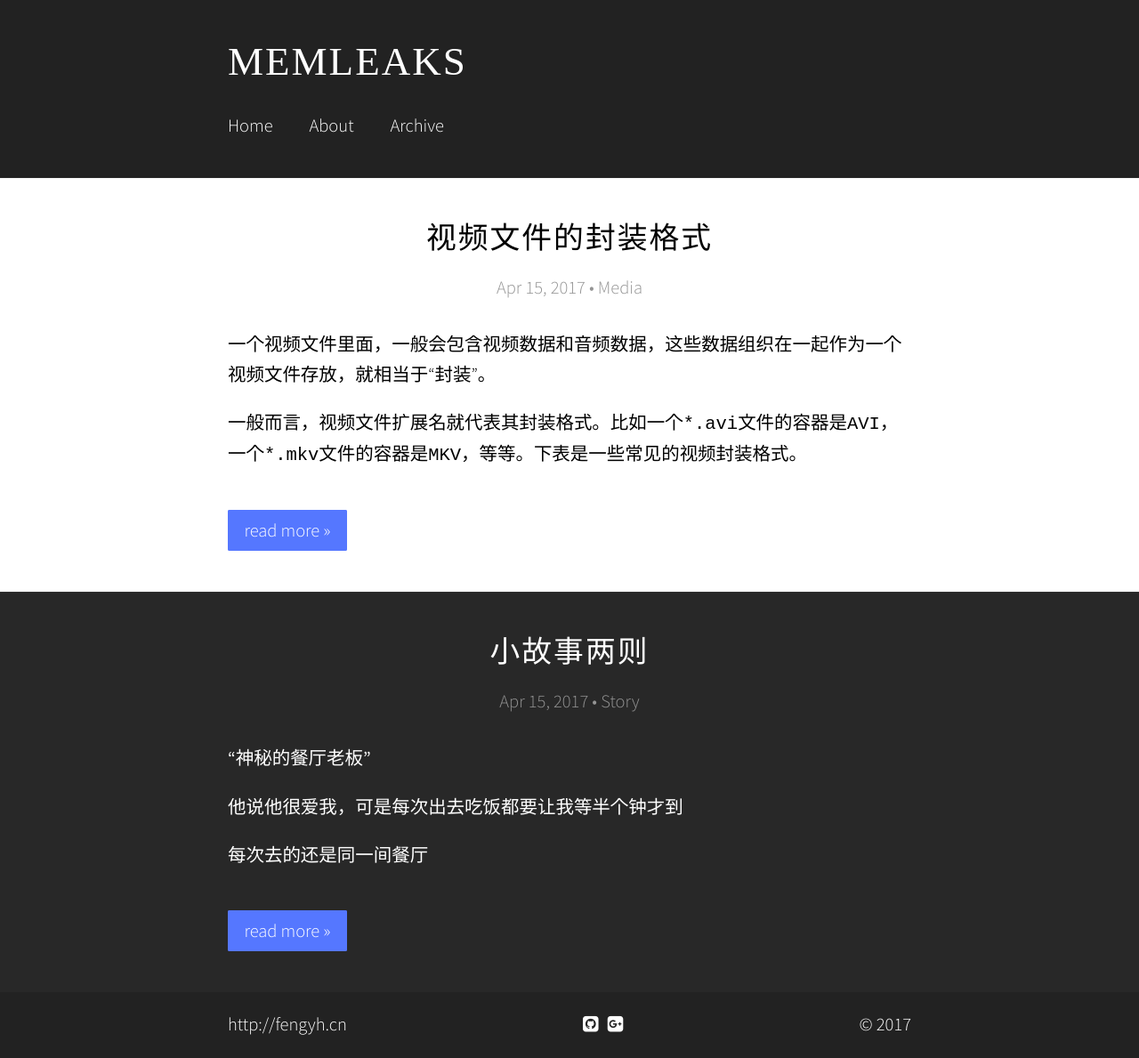
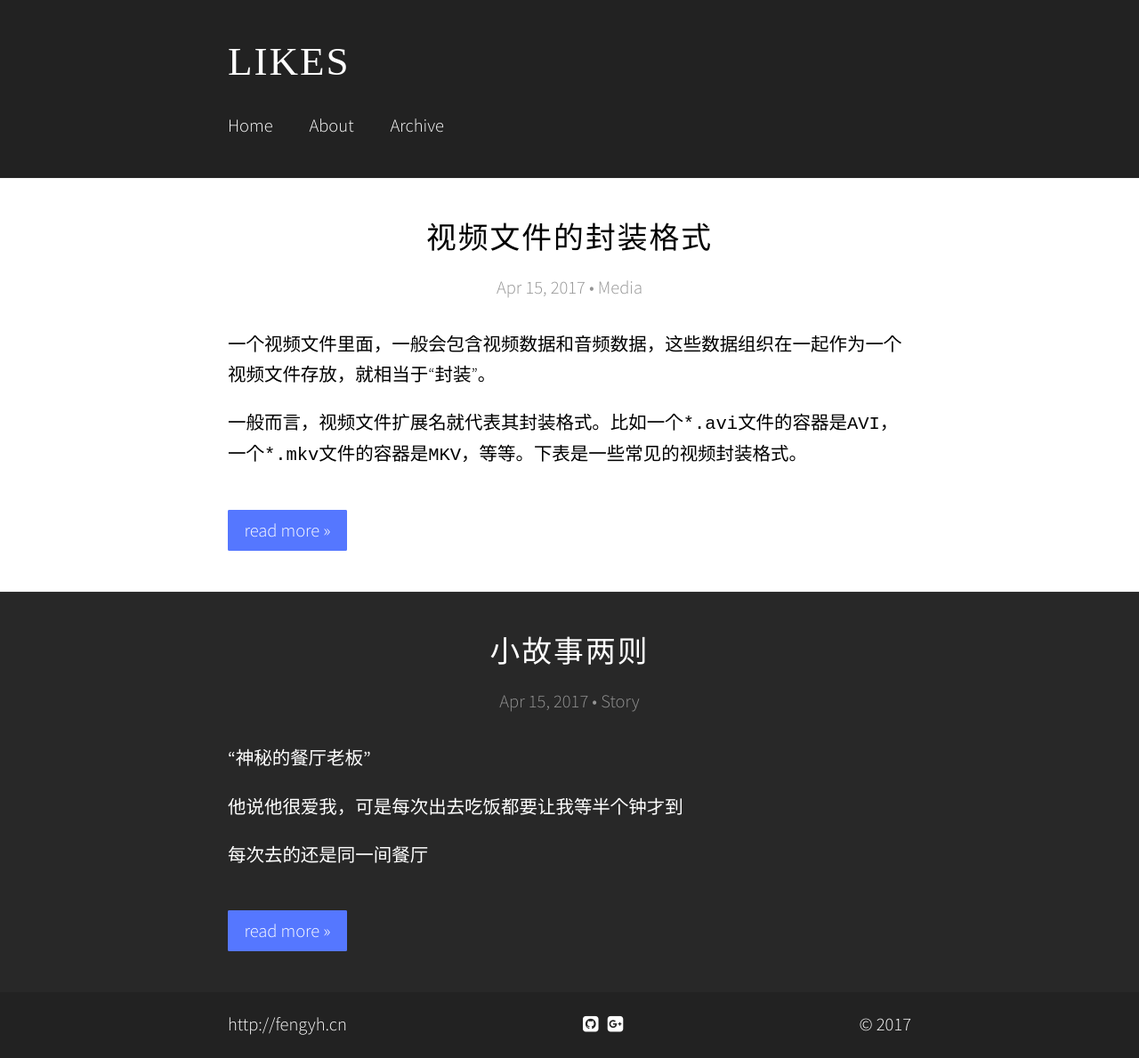
Before and after one commit to qydq/qydq.github.io, a Jekyll site: the page index.html, which Jekyll copies as it is, in a window 1280 px wide. Shown: the whole page at 89% size. Built offline with Jekyll 4.4.1, drawn with Linux system fonts in a browser that asks for light colours; some web fonts are replaced.

Commit message:
Update index.html

```diff
--- a/index.html
+++ b/index.html
@@ -1,9 +1,9 @@
 <!DOCTYPE html>
 <meta name="viewport" content="width=device-width, initial-scale=1.0">
 <meta charset="utf-8">
-<meta name="author" content="http://fengyh.cn">
+<meta name="author" content="http://likeqydq.com">
 <meta name="description" content="爱科技，爱自然，爱生活">
-<title>memleaks</title>
+<title>qydq</title>
 <link rel="canonical" href="http://memleaks.info/">
 <link href="//fonts.googleapis.com/css?family=Source+Sans+Pro:300,400,300italic,400italic" rel="stylesheet">
 <link href="//fonts.googleapis.com/css?family=Gentium+Basic:400,400italic" rel="stylesheet">
@@ -15,7 +15,7 @@
 
 
 <header>
-  <h1><a href="/">memleaks</a></h1>
+  <h1><a href="/">likes</a></h1>
   <nav>
     <li><a href="/">Home</a></li><li><a href="/about/">About</a></li><li><a href="/archive/">Archive</a></li>
   </nav>
@@ -61,6 +61,6 @@
 
 <footer>
   <span><a href="http://memleaks.info">http://fengyh.cn</a></span>
-  <span><a href="https://github.com/fengyhack/"><i class="fa fa-github-square"></i></a><a href="https://plus.google.com/111357045355121677637"><i class="fa fa-google-plus-square"></i></a></span>
+  <span><a href="https://github.com/qydq/"><i class="fa fa-github-square"></i></a><a href="https://plus.google.com/111357045355121677637"><i class="fa fa-google-plus-square"></i></a></span>
   <span>© 2017</span>
 </footer>
```
